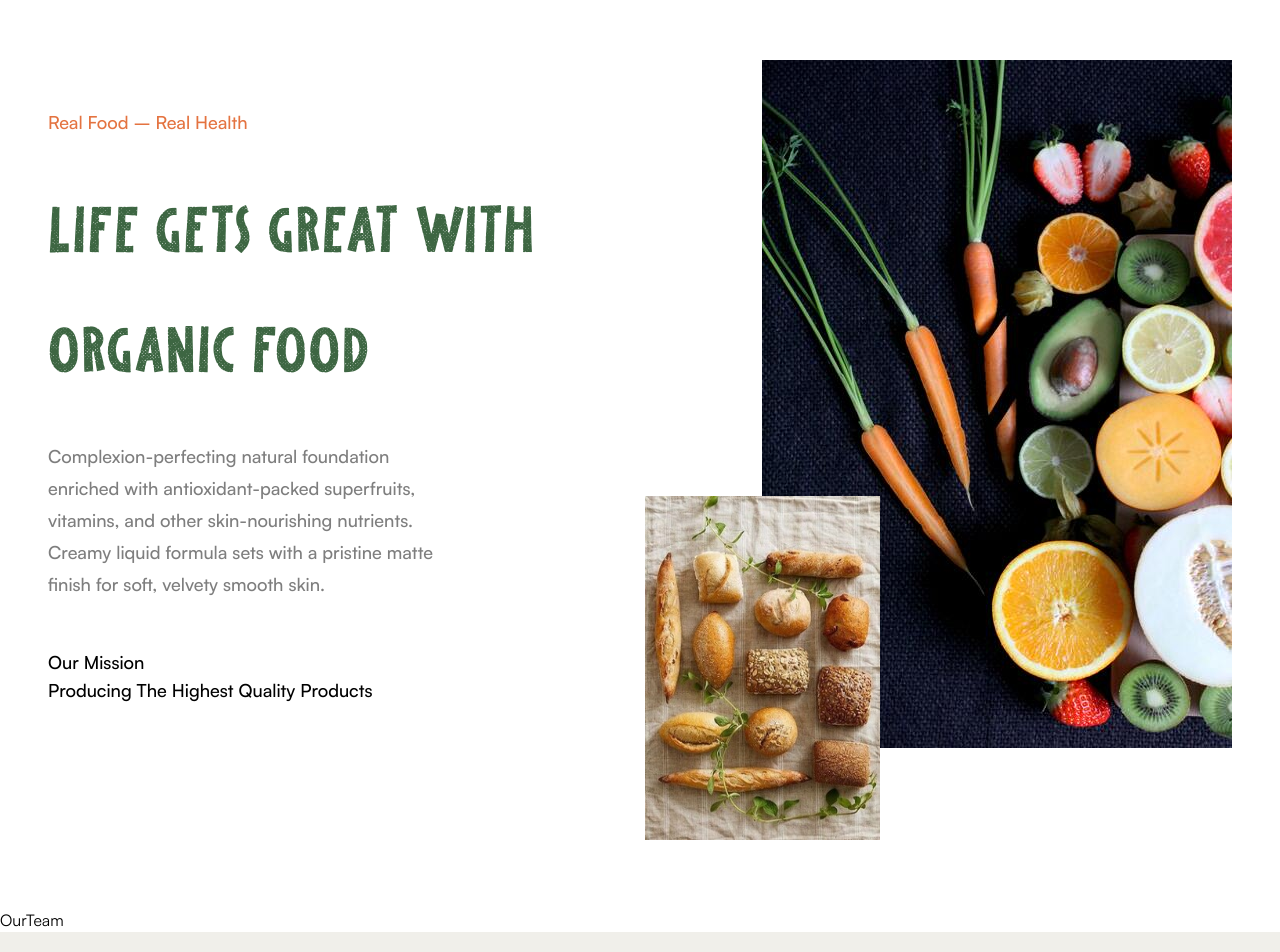
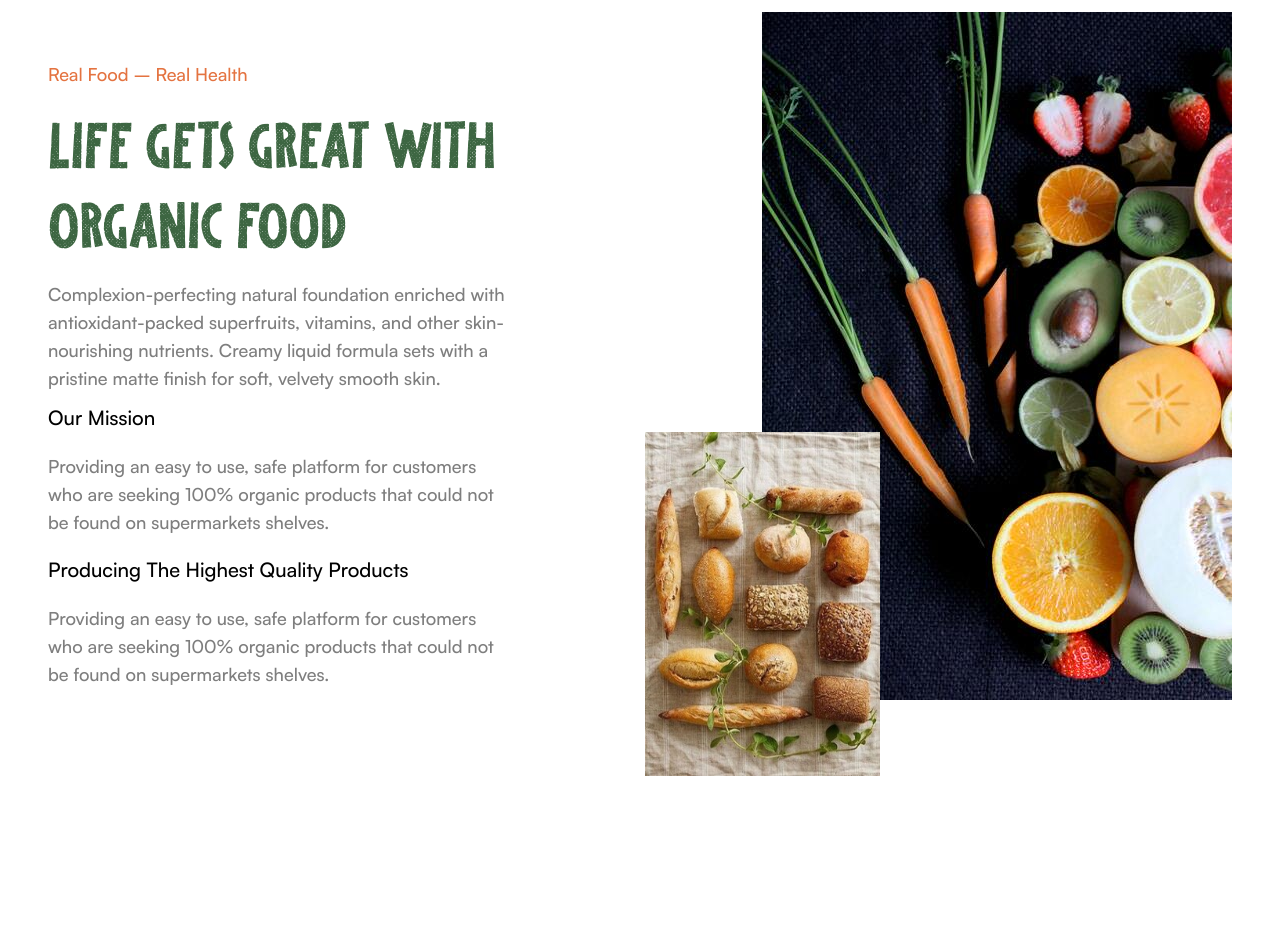
Before and after one commit to Mohamednasser480/food-trends-front, a React (Create React App) app: page /about in a window 1280 px wide. Shown: the part 1140-2092 px from the top of the page. Built offline with nearby package versions, Linux system fonts and the light colour scheme.

Commit message:
feature/abut-us-mission make about us reponsive

```diff
--- a/src/components/AboutUs/AboutUsIntro.js
+++ b/src/components/AboutUs/AboutUsIntro.js
@@ -3,7 +3,7 @@ import { Typography } from '../UI';
 
 export default function AboutUsIntro() {
   return (
-    <div className="container mb-40 max-w-7xl px-12">
+    <div className="container mb-28 max-w-7xl px-12">
       <Typography component={'h3'} className="py-10 text-center text-primary">
         {' '}
         SURPRISE, IT’S ALL ORGANIC
@@ -16,7 +16,7 @@ export default function AboutUsIntro() {
           <Typography component={'subtitle1'} className="mt-12">
             Real food – Real Health
           </Typography>
-          <Typography component={'h2'} className="py-8 tracking-normal text-primary xl:text-7xl">
+          <Typography component={'h2'} className="py-8 !tracking-normal text-primary xl:text-7.5xl">
             HEALTHIER YOU EAT, HEALTHIER YOU LIVE
           </Typography>
           <Typography
--- a/src/components/AboutUs/OurMission.js
+++ b/src/components/AboutUs/OurMission.js
@@ -3,33 +3,47 @@ import { Typography } from '../UI';
 
 export default function OurMission() {
   return (
-    <div className="container mb-40 flex max-w-7xl justify-between px-12">
-      <div className="w-1/2 pr-10">
+    <div className="container mb-32 flex max-w-7xl flex-col-reverse justify-between px-12 pb-32 sm:flex-row">
+      <div className="w-full text-center sm:text-left md:w-1/2 md:pr-10">
         <div>
           <Typography component={'subtitle1'} className="mt-12">
-            Real food – Real Health
+            Real food &#8211; Real Health
           </Typography>
-          <Typography component={'h1'} className="py-8 text-primary">
+          <Typography component={'h2'} className="py-4 !tracking-normal text-primary xl:text-7.5xl">
             LIFE GETS GREAT WITH ORGANIC FOOD
           </Typography>
-          <Typography component={'body1'} className="w-3/4 !text-[18px] leading-8">
+          <Typography component={'body1'} className="w-full md:w-10/12">
             Complexion-perfecting natural foundation enriched with antioxidant-packed superfruits,
             vitamins, and other skin-nourishing nutrients. Creamy liquid formula sets with a
             pristine matte finish for soft, velvety smooth skin.
           </Typography>
         </div>
-        <div className="mt-12">
-          <Typography component={'subtitle2'}>Our Mission</Typography>
-          <Typography component={'subtitle2'}>Producing the highest quality products</Typography>
+        <div className="mt-3">
+          <Typography component={'subtitle2'} className="mb-5 !text-[20px]">
+            Our Mission
+          </Typography>
+          <Typography component={'body1'} className="mb-5 w-full md:w-10/12">
+            Providing an easy to use, safe platform for customers who are seeking 100% organic
+            products that could not be found on supermarkets shelves.
+          </Typography>
+          <Typography component={'subtitle2'} className="mb-5 !text-[20px]">
+            Producing the highest quality products
+          </Typography>
+          <Typography component={'body1'} className="mb-5 w-full md:w-10/12">
+            Providing an easy to use, safe platform for customers who are seeking 100% organic
+            products that could not be found on supermarkets shelves.
+          </Typography>
         </div>
       </div>
+      <div>
         <div className="relative">
           <img src={require('../../assets/our-mission-lg2.jpg')} alt="" className="" />
           <img
             src={require('../../assets/our-mission-sm.jpg')}
             alt=""
-          className="absolute -bottom-1/4 -left-1/4 mb-20 h-2/4 w-2/4"
+            className="absolute -bottom-1/4 -left-1/4 mb-24 hidden h-2/4 w-2/4 lg:block"
           />
+        </div>
       </div>
     </div>
   );
--- a/src/components/AboutUs/OurTeam.js
+++ b/src/components/AboutUs/OurTeam.js
@@ -1,5 +1,5 @@
 import React from 'react';
 
 export default function OurTeam() {
-  return <div className="mt-40">OurTeam</div>;
+  return <div className="">OurTeam</div>;
 }
```
Lines whose indentation alone changed are shown as unchanged.
